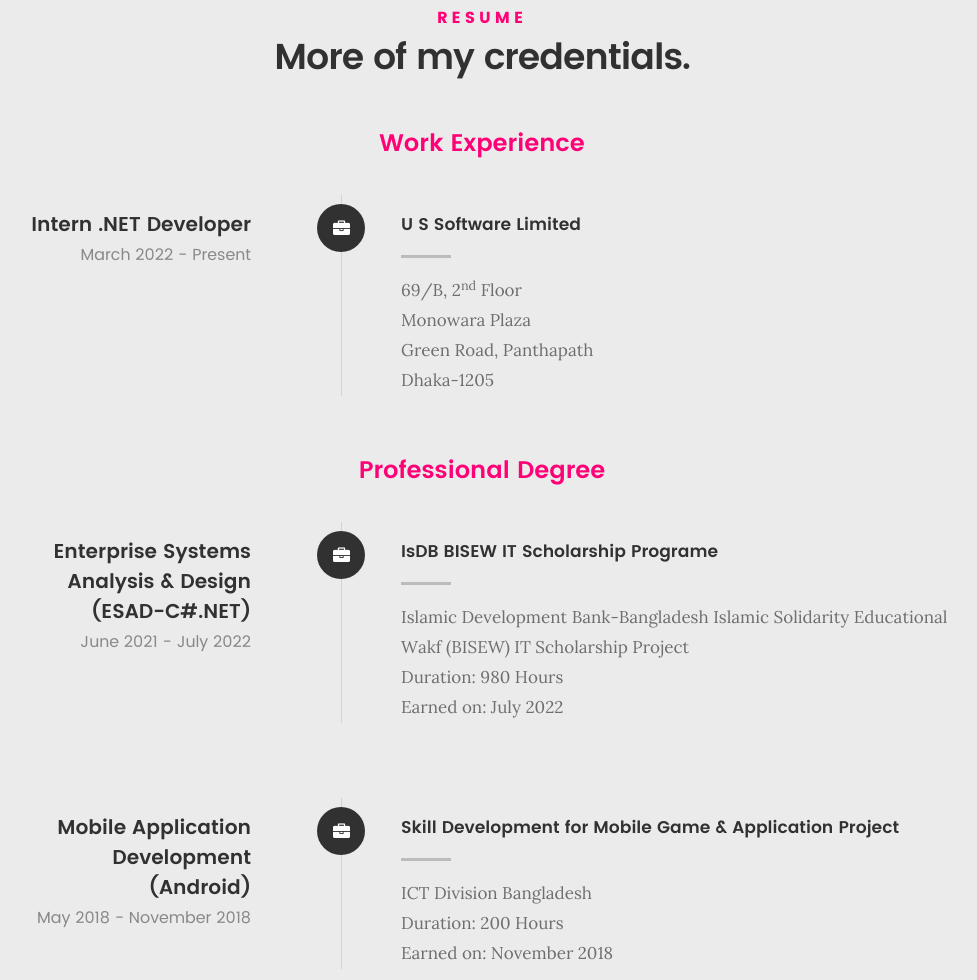
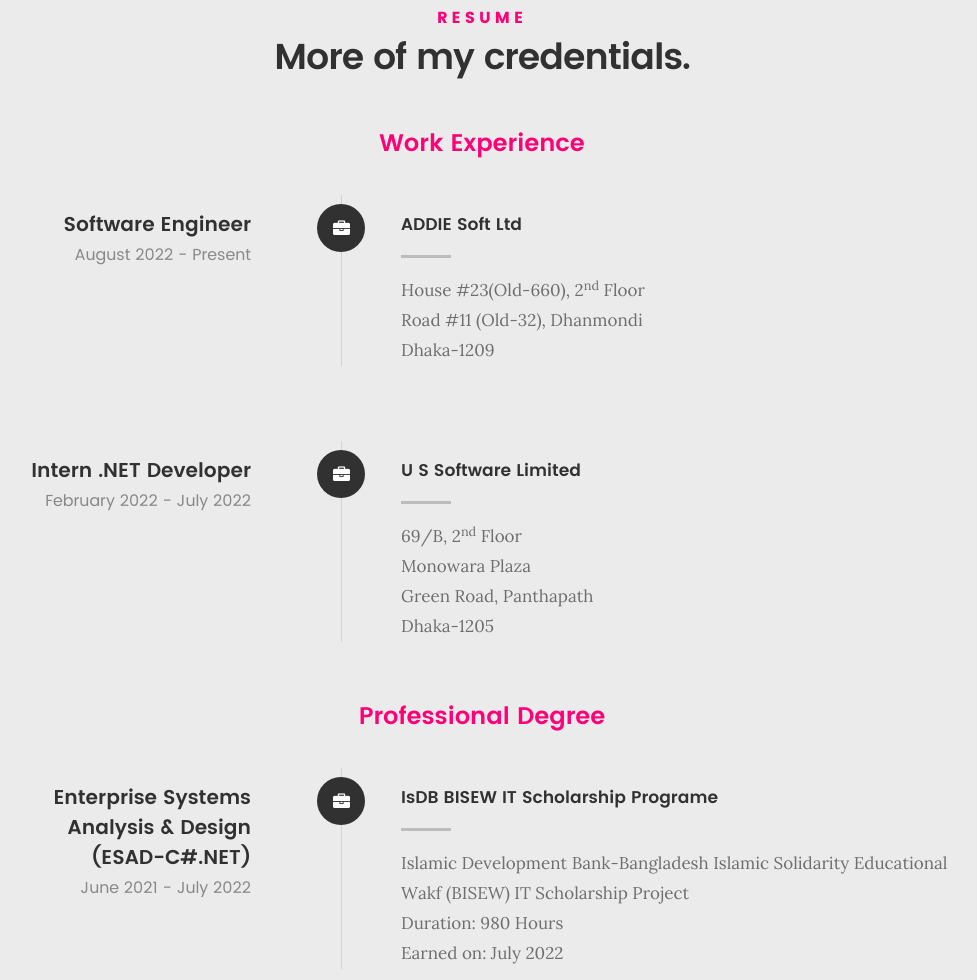
Before and after one commit to coderRayhan/personalPortfolio, a website: page index.html in a window 1280 px wide. Shown: the part 2372-3352 px from the top of the page, without its empty margins (158-1135 px from the left). Drawn offline with nearby package versions, Linux system fonts and the light colour scheme; files whose address does not match are found by name.

Commit message:
Added Addie soft

```diff
--- a/index.html
+++ b/index.html
@@ -238,6 +238,31 @@
 
    		</div> <!-- /resume-header -->
 
+		   <div class="col-twelve">
+
+			<div class="timeline-wrap">
+
+				<div class="timeline-block">
+
+					<div class="timeline-ico">
+						<i class="fa fa-briefcase"></i>
+					</div>
+
+					<div class="timeline-header">
+						<h3>Software Engineer</h3>
+						<p>August 2022 - Present</p>
+					</div>
+
+					<div class="timeline-content">
+						<h4>ADDIE Soft Ltd</h4>
+						<p>House #23(Old-660), 2<sup>nd</sup> Floor<br>Road #11 (Old-32), Dhanmondi<br>Dhaka-1209</p>
+					</div>
+
+				</div> <!-- /timeline-block -->
+
+			</div> <!-- /timeline-wrap -->
+
+		</div> <!-- /col-twelve -->
    		<div class="col-twelve">
 
    			<div class="timeline-wrap">
@@ -250,7 +275,7 @@
 
 	   				<div class="timeline-header">
 	   					<h3>Intern .NET Developer</h3>
-	   					<p>March 2022 - Present</p>
+	   					<p>February 2022 - July 2022</p>
 	   				</div>
 
 	   				<div class="timeline-content">
```
